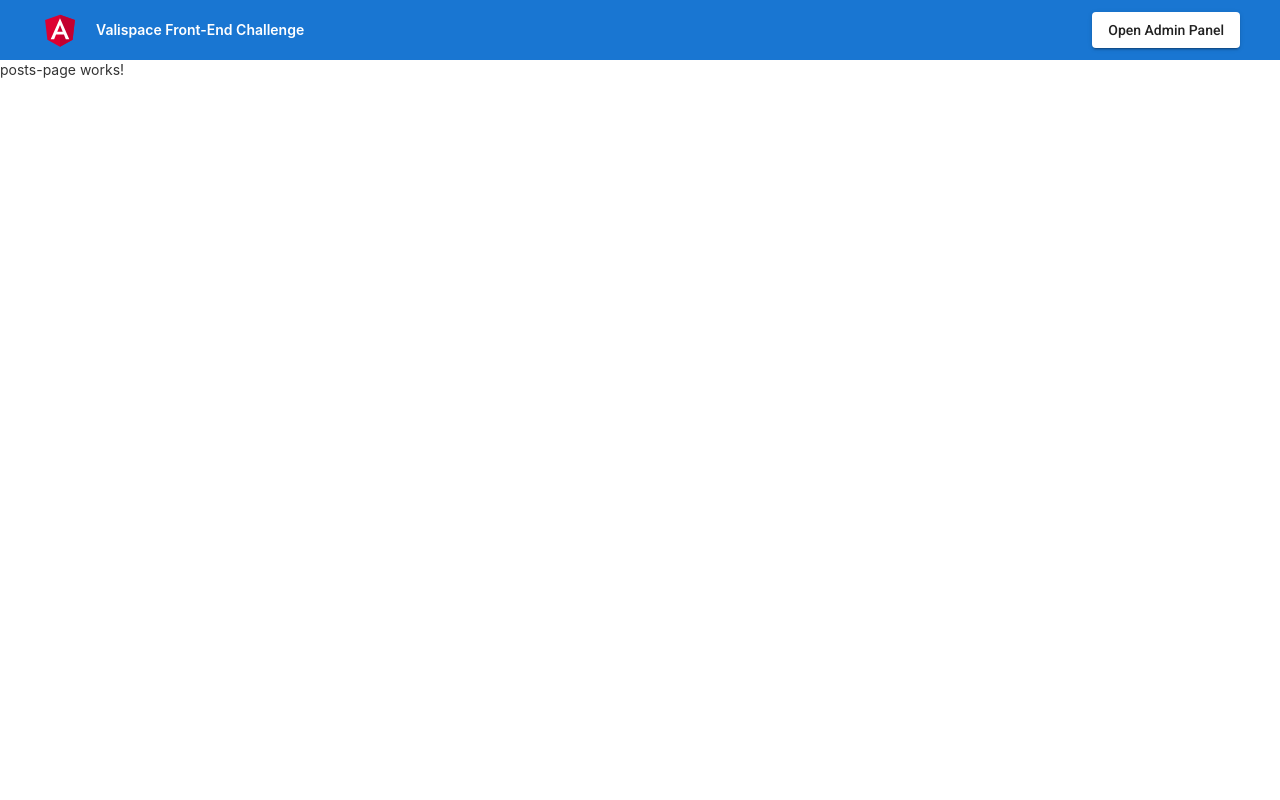
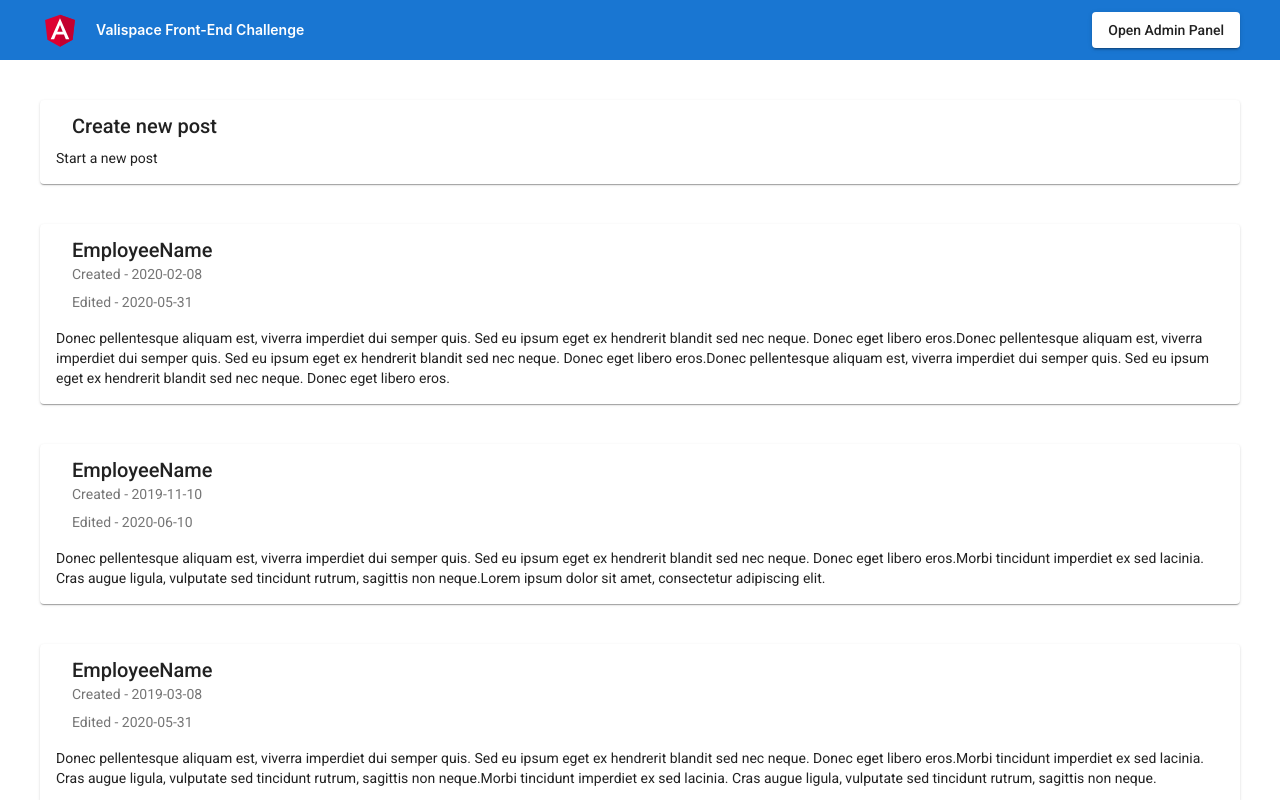
Before and after one commit to RuiMadeira/valispace-front-end-challenge, an Angular app: page / in a window 1280 px wide. Shown: the top 800 px of the page. Built offline with nearby package versions, Linux system fonts and the light colour scheme.

Commit message:
Started working on the posts page component

```diff
--- a/src/app/admin/admin-page/admin-page.component.html
+++ b/src/app/admin/admin-page/admin-page.component.html
@@ -1,6 +1,6 @@
-<div class="employeeSelected ? admin-page-selected : admin-page">
+<div class="admin-page">
 
-  <mat-card *ngIf="employeeSelected" class="employee-card">
+  <mat-card *ngIf="employeeSelected">
     <mat-card-header>
       <mat-card-title *ngIf="employeeSelected.id">Editing ID:{{employeeSelected.id}} - {{employeeSelected.username}}</mat-card-title>
       <mat-card-title *ngIf="!employeeSelected.id">Adding new employee</mat-card-title>
--- a/src/app/posts/posts-page/posts-page.component.css
+++ b/src/app/posts/posts-page/posts-page.component.css
@@ -0,0 +1,5 @@
+.posts-page {
+    display: grid;
+    row-gap: 40px;
+    margin: 40px;
+}
--- a/src/app/posts/posts-page/posts-page.component.html
+++ b/src/app/posts/posts-page/posts-page.component.html
@@ -1 +1,23 @@
-<p>posts-page works!</p>
+<div class="posts-page">
+
+<mat-card>
+    <mat-card-header>
+        <mat-card-title>Create new post</mat-card-title>
+    </mat-card-header>
+    <mat-card-content>
+        <p>Start a new post</p>
+    </mat-card-content>
+</mat-card>
+
+<mat-card *ngFor="let post of postsList">
+    <mat-card-header>
+      <mat-card-title>EmployeeName</mat-card-title>
+      <mat-card-subtitle>Created - {{post.created | date : 'yyyy-MM-dd'}}</mat-card-subtitle>
+      <mat-card-subtitle *ngIf="post.edited">Edited - {{post.edited | date : 'yyyy-MM-dd'}}</mat-card-subtitle>
+    </mat-card-header>
+    <mat-card-content>
+      <p>{{post.text}}</p>
+    </mat-card-content>
+</mat-card>
+
+</div>
--- a/src/app/posts/posts-page/posts-page.component.ts
+++ b/src/app/posts/posts-page/posts-page.component.ts
@@ -1,4 +1,16 @@
 import { Component, OnInit } from '@angular/core';
+import { Employee } from 'src/app/models/employee';
+import { Post } from 'src/app/models/post';
+import { ManageEmployeeService } from '../../services/manage-employee/manage-employee.service';
+import { ManagePostService } from '../../services/manage-post/manage-post.service';
+import { MatSnackBar } from '@angular/material/snack-bar';
+
+const TEXT_PIECES: string[] = [
+  'Lorem ipsum dolor sit amet, consectetur adipiscing elit.',
+  'Proin magna metus, venenatis sed sem id, dignissim pulvinar neque. Ut sed velit in massa fringilla iaculis.',
+  'Morbi tincidunt imperdiet ex sed lacinia. Cras augue ligula, vulputate sed tincidunt rutrum, sagittis non neque.',
+  'Donec pellentesque aliquam est, viverra imperdiet dui semper quis. Sed eu ipsum eget ex hendrerit blandit sed nec neque. Donec eget libero eros.'
+];
 
 @Component({
   selector: 'app-posts-page',
@@ -6,10 +18,62 @@ import { Component, OnInit } from '@angular/core';
   styleUrls: ['./posts-page.component.css']
 })
 export class PostsPageComponent implements OnInit {
+  postsList: Array<Post>;
+  postSelected: Post;
 
-  constructor() { }
+  constructor(private managePostService: ManagePostService, private manageEmployeeService: ManageEmployeeService,
+              private snackBar: MatSnackBar) {
+    // Create 100 post
+    const posts = Array.from({length: 100}, (_, k) => createNewPost(k + 1));
+    this.postsList = posts;
+  }
 
   ngOnInit(): void {
+    // this.postsList = this.managePostService.getPostList();
   }
 
+  public selectEmployeeForEdit(post: Post): void {
+    this.postSelected = { ...post };
+  }
+
+  public newEmployee(): void {
+    this.postSelected = { id: undefined, employeeId: undefined, text: undefined, created: undefined, edited: undefined };
+  }
+
+  public addEmployee(): void {
+    this.postActionBehaviour(this.managePostService.createPost(this.postSelected),
+      'Employee added successfully',  'Error adding employee');
+  }
+
+  public editSelectedEmployee(): void {
+    this.postActionBehaviour(this.managePostService.editPost(this.postSelected),
+      'Employee edited successfully',  'Error editing employee');
+  }
+
+  public cancelEditing(): void {
+    this.postSelected = undefined;
+  }
+
+  private postActionBehaviour(condition: boolean, messageSuccess: string, messageFailure: string): void {
+    if (condition) {
+      this.snackBar.open(messageSuccess, 'Close', { duration: 3000 });
+      this.postSelected = undefined;
+    } else {
+      this.snackBar.open(messageFailure, 'Close', { duration: 3000 });
+    }
+  }
 }
+
+function randomDate(start: Date, end: Date) {
+  return new Date(start.getTime() + Math.random() * (end.getTime() - start.getTime()));
+}
+
+function createNewPost(id: number): Post {
+  const text = TEXT_PIECES[Math.round(Math.random() * (TEXT_PIECES.length - 1))]
+  + TEXT_PIECES[Math.round(Math.random() * (TEXT_PIECES.length - 1))]
+  + TEXT_PIECES[Math.round(Math.random() * (TEXT_PIECES.length - 1))];
+  const created = randomDate(new Date(2019, 0, 1), new Date());
+  const edited = randomDate(new Date(2020, 6, 1), new Date());
+
+  return { id, employeeId: id,  text, created, edited };
+}
--- a/src/app/posts/posts.module.ts
+++ b/src/app/posts/posts.module.ts
@@ -1,11 +1,13 @@
 import { NgModule } from '@angular/core';
 import { CommonModule } from '@angular/common';
 import { PostsPageComponent } from './posts-page/posts-page.component';
+import { MatCardModule } from '@angular/material/card';
 
 @NgModule({
   declarations: [PostsPageComponent],
   imports: [
-    CommonModule
+    CommonModule,
+    MatCardModule,
   ]
 })
 export class PostsModule { }
```
